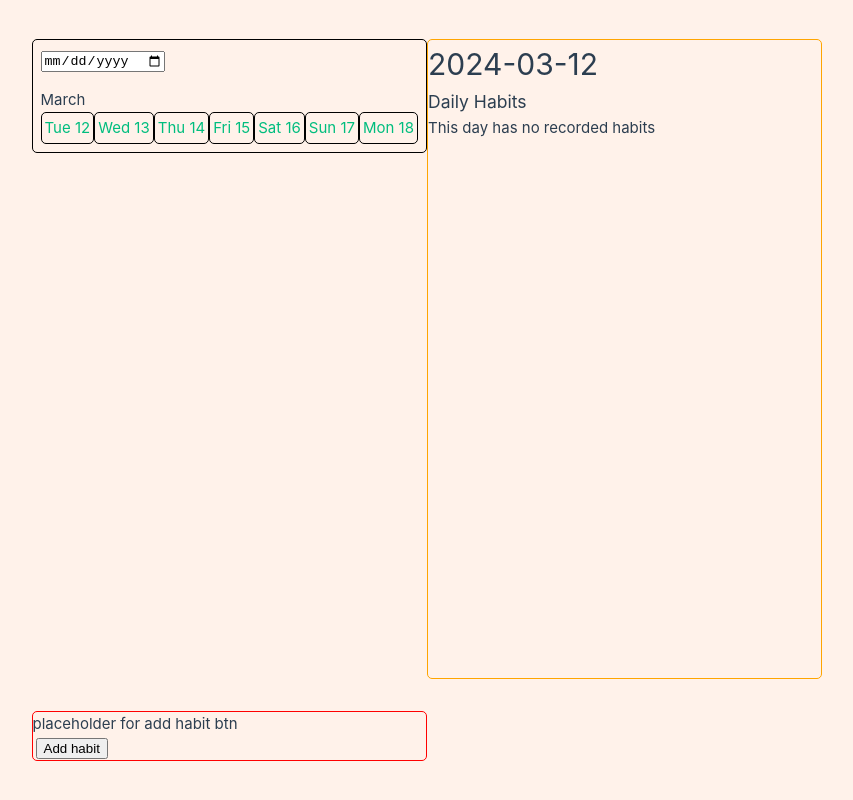
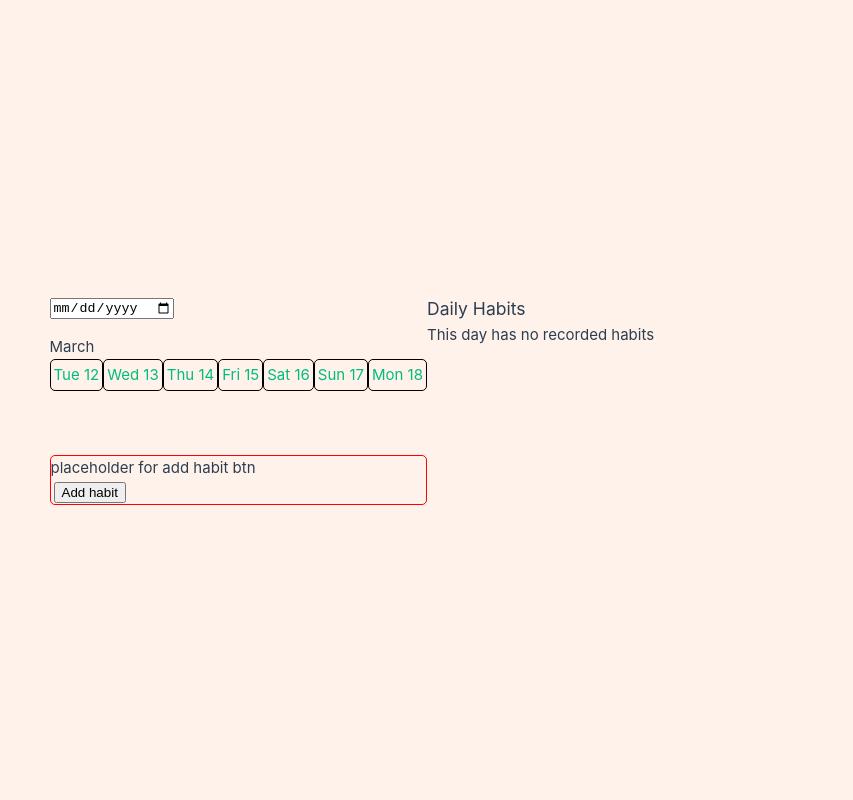
Before and after one commit to KarolisGaiv/habit-tracker, a Vue app: page /day/2024-03-12 in a window 1280 px wide. Shown: the whole page, without its empty margins (213-1066 px from the left). Built offline with nearby package versions, Linux system fonts and the light colour scheme.

Commit message:
add basic habit card styling

```diff
--- a/src/assets/main.css
+++ b/src/assets/main.css
@@ -4,6 +4,7 @@
   max-width: 1280px;
   margin: 0 auto;
   font-weight: normal;
+  padding: 0.5rem;
 }
 
 a,
--- a/src/components/DayNavigation/DayNavigation.vue
+++ b/src/components/DayNavigation/DayNavigation.vue
@@ -46,10 +46,7 @@ const currentMonth = computed(() => {
 
 <style scoped>
 .wrapper {
-  border: 1px solid black;
-  border-radius: 5px;
   margin-bottom: 2rem;
-  padding: 0.5rem;
 }
 
 .calendar-container {
--- a/src/router/index.js
+++ b/src/router/index.js
@@ -19,11 +19,6 @@ const router = createRouter({
       props: true
     }
     // {
-    //   path: '/',
-    //   name: 'home',
-    //   component: HomeView
-    // }
-    // {
     //   path: '/about',
     //   name: 'about',
     //   // route level code-splitting
--- a/src/views/DayDetails/DayDetails.vue
+++ b/src/views/DayDetails/DayDetails.vue
@@ -38,13 +38,15 @@ watchEffect(() => {
 </script>
 
 <template>
-  <main>
-    <h1>{{ props.id }}</h1>
+  <main class="day-container">
     <h3>Daily Habits</h3>
-    <div v-if="recordedHabits.length > 0">
+    <div v-if="recordedHabits.length > 0" class="habits-wrapper">
       <ul>
-        <li v-for="(habit, index) in recordedHabits[0].habits" :key="index">
-          {{ habit.name }} - {{ habit.completed }}
+        <li class="habit-card" v-for="(habit, index) in recordedHabits[0].habits" :key="index">
+          <div class="habit-card-details">
+            <h4>{{ habit.name }}</h4>
+            <h5>Completed: {{ habit.completed ? 'Yes' : 'No' }}</h5>
+          </div>
           <button @click="toggleHabitStatus(index)" type="button">toggle status</button>
         </li>
       </ul>
@@ -63,9 +65,25 @@ watchEffect(() => {
 main {
   display: flex;
   flex-direction: column;
-  height: 80vh;
-  border: 1px solid orange;
+}
+
+.habits-wrapper {
+  margin: 1rem 0;
+}
+
+ul {
+  list-style: none;
+  padding: 0;
+}
+
+.habit-card {
+  background: rgb(0 128 128);
   border-radius: 5px;
+  color: white;
+  display: flex;
+  justify-content: space-between;
+  padding: 1rem;
+  margin: 0.5rem 0;
 }
 
 .btn-wrapper {
```
Also changed, not shown: src/App.vue (+1 -8 lines).
